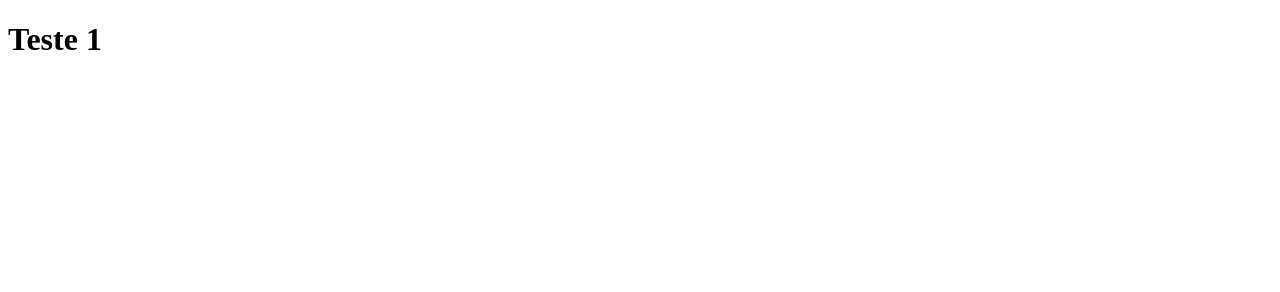
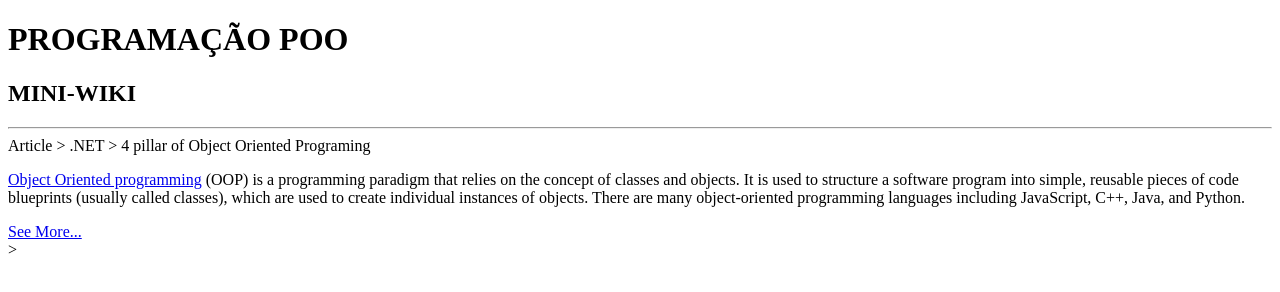
Before and after one commit to 1TDSPF-22/pagina-basica-COR4ZZ4, a plain HTML site: page index.html in a window 1280 px wide. Drawn offline with Linux system fonts and the light colour scheme.

Commit message:
estudo tags, a, section, paths, ref e absoluto.

```diff
--- a/index.html
+++ b/index.html
@@ -1,16 +1,36 @@
 <!DOCTYPE html> <!-- DTD Document Type Definition -->
 <html lang="pt-br" dir="ltr">
+
     <head>
         <meta charset="UTF-8">
         <meta http-equiv="X-UA-Compatible" content="IE=edge">
         <meta name="viewport" content="width=device-width, initial-scale=1.0">
-        <title>Tarefa de casa</title>
+        <title>INÍcio</title>
     </head>
+
     <body>
         <div>
-            <header>
-                <h1>Teste 1</h1>
-            </header>
+            <h1>PROGRAMAÇÃO POO</h1>
+            <section lang="en">
+                <h2>MINI-WIKI</h2>
+                <hr>
+                <span> Article > .NET > 4 pillar of Object Oriented Programing </span>
+                <div>
+                    <p><a href="https://www.devmedia.com.br/atividades-basicas-ao-processo-de-desenvolvimento-de-software/5413" target="_blank">Object Oriented programming</a> (OOP) is a programming paradigm that relies on the concept of classes and objects. It is used to structure a software program into simple, reusable pieces of code blueprints (usually called classes), which are used to create individual instances of objects. There are many object-oriented programming languages including JavaScript, C++, Java, and Python.</p>
+                    <span><a href="pagina2.html">See More...</a></span>
+                </div>
+            </section>
         </div>
     </body>
 </html>
+
+<!-- <header>
+                <h1>Informação</h1>
+                <h2>Informação</h2>
+                <h3>Informação</h3>
+                <h4>Informação</h4>
+                <h5>Informação</h5>
+                <h6>Informação</h6>
+            </header>
+            <div style="background-color:brown;">TAG DE BLOCO</div>
+            <span style="background-color:blue;">TAG DE LINHA</span> -->>
```
Also changed, not shown: pagina2.html (added, +16 -0 lines).
